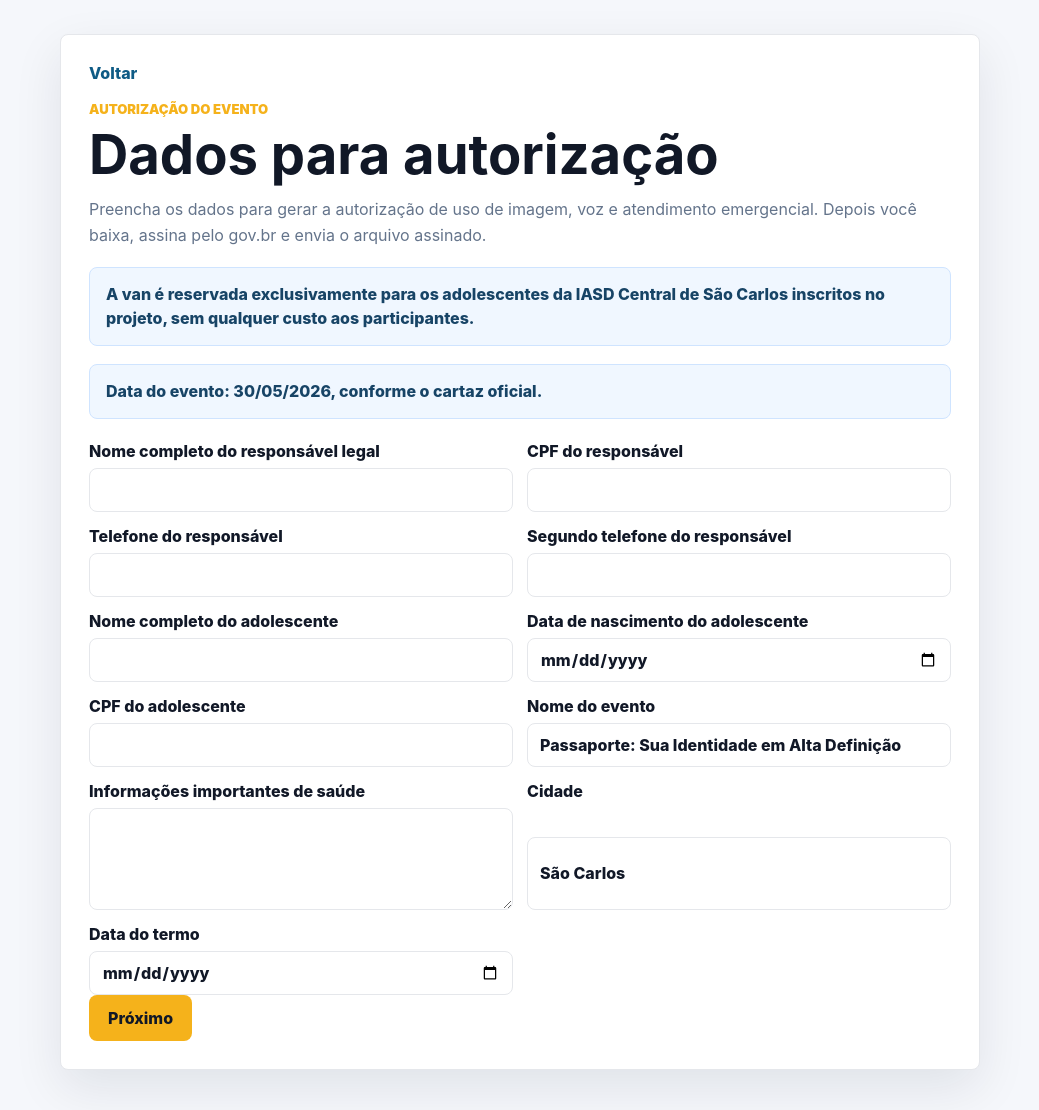
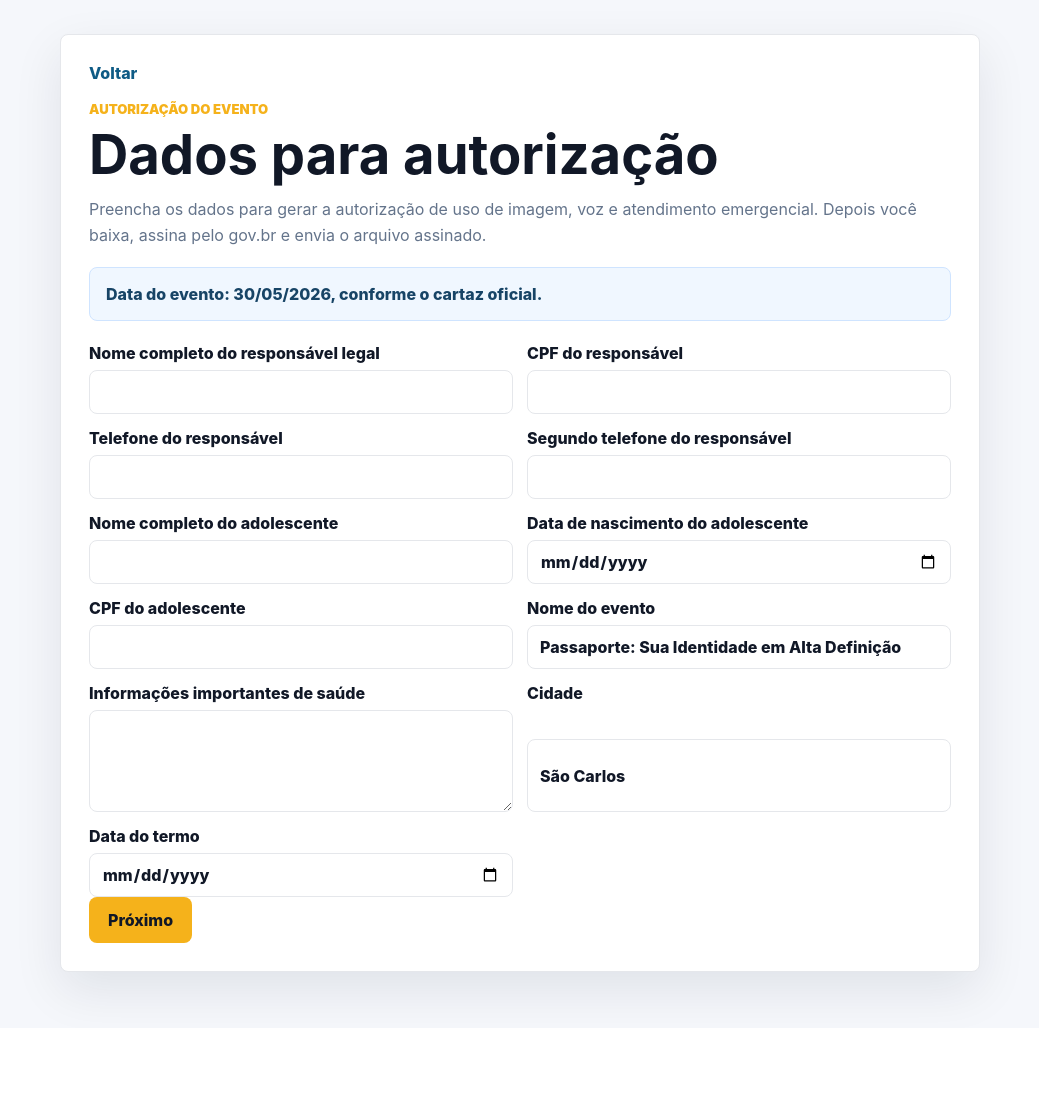
Before and after one commit to fabianopolone123/SITE_IDIOMAS, a Django app: page /inscricao_van/fazer/ in a window 1280 px wide. Shown: the top 1110 px of the page, without its empty margins (120-1159 px from the left). After the commit the page ends 1018 px from the top, so only its background shows below. Run offline with Django 5.2, Linux system fonts and the light colour scheme.

Commit message:
remove van exclusivity notice

```diff
--- a/templates/inscricao_van/register.html
+++ b/templates/inscricao_van/register.html
@@ -9,8 +9,6 @@
         <p class="van-eyebrow">Autorização do evento</p>
         <h1>Dados para autorização</h1>
         <p class="van-muted">Preencha os dados para gerar a autorização de uso de imagem, voz e atendimento emergencial. Depois você baixa, assina pelo gov.br e envia o arquivo assinado.</p>
-        <p class="van-notice">A van é reservada exclusivamente para os adolescentes da IASD Central de São Carlos inscritos no projeto, sem qualquer custo aos participantes.</p>
-
         <p class="van-notice">Data do evento: 30/05/2026, conforme o cartaz oficial.</p>
 
         <form method="post" class="van-form">
```
